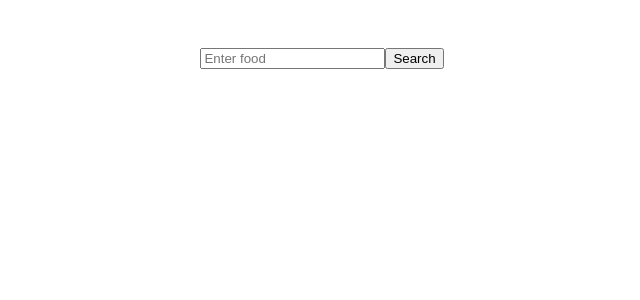
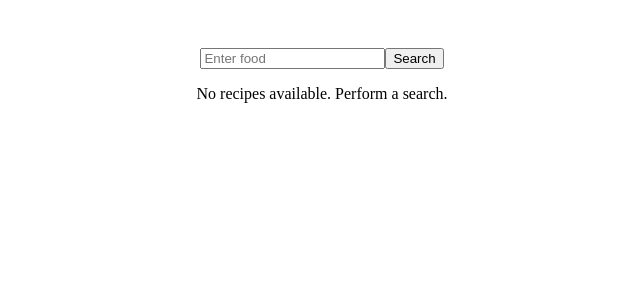
Before and after one commit to boyandmtrv/FastBite, a React (Vite) app in the folder fastbite/: page /allRecipes in a window 1280 px wide. Shown: the top 300 px of the page, without its empty margins (318-958 px from the left). Built offline with nearby package versions, Linux system fonts and the light colour scheme.

Commit message:
Applied logic for recipes length

```diff
--- a/fastbite/src/components/recipes/AllRecipes.jsx
+++ b/fastbite/src/components/recipes/AllRecipes.jsx
@@ -4,11 +4,15 @@
     recipes
 }) => {
     return (
-        <div className='allRecipies'>
-            {recipes.map(recipe => {
-                return <EachRecipes key={recipe.recipe.label} recipe={recipe} />
-            })}
-        </div>
+        <div className='allRecipes'>
+        {recipes.length > 0 ? (
+            recipes.map((recipe, index) => (
+                <EachRecipes key={`${recipe.recipe.label}-${index}`} recipe={recipe} />
+            ))
+        ) : (
+            <p>No recipes available. Perform a search.</p>
+        )}
+    </div>
     )
 };
 
```
